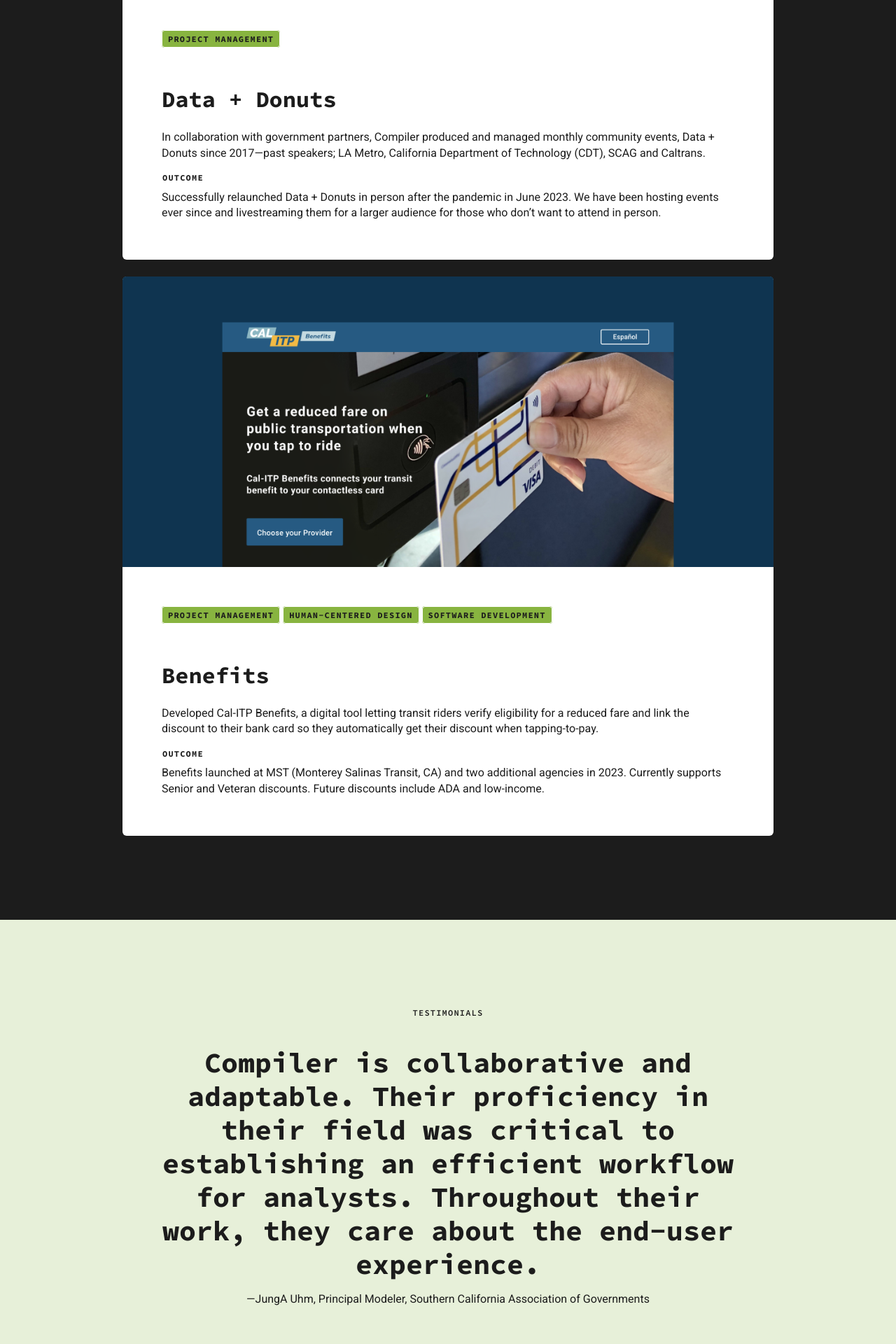
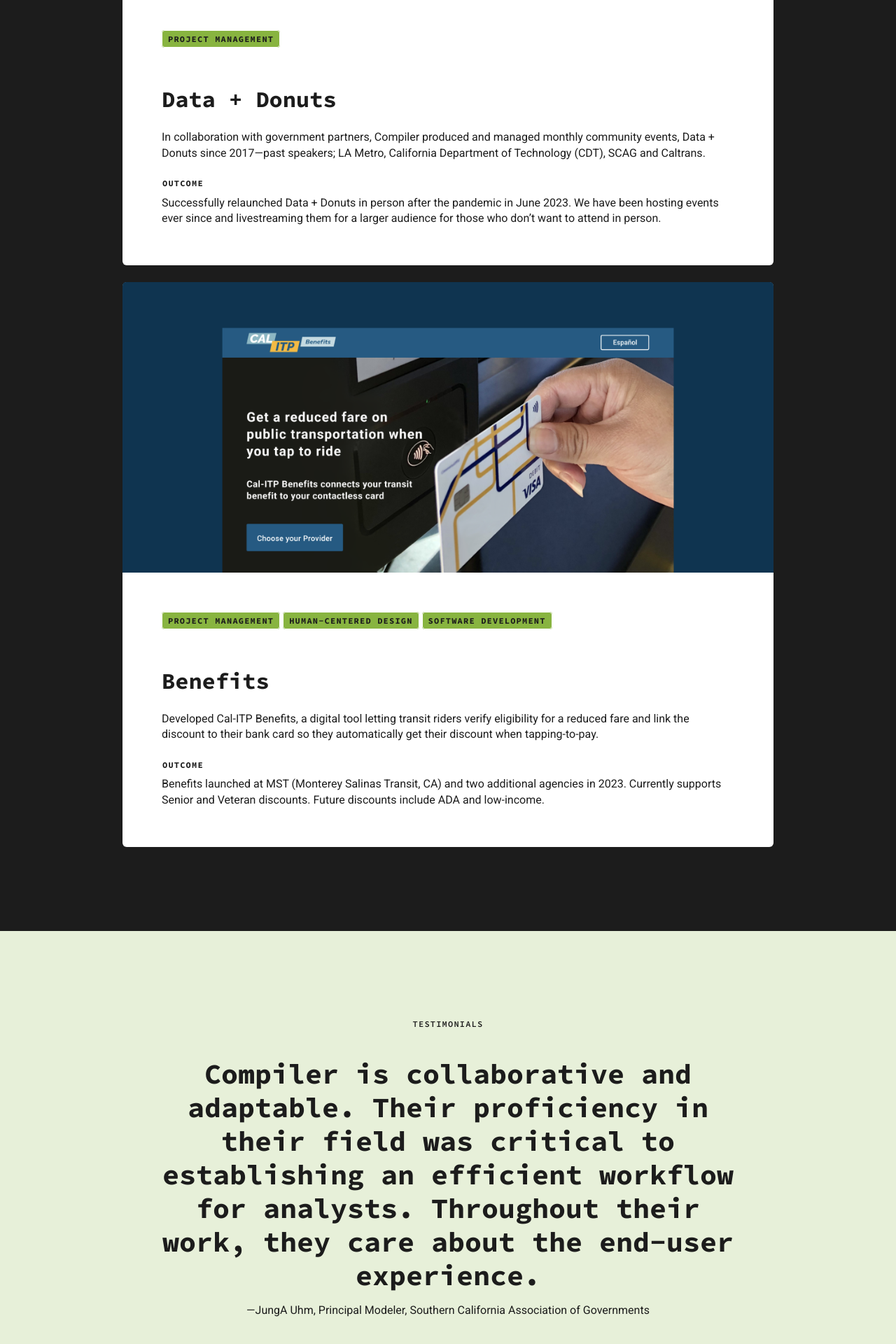
Before and after one commit to compilerla/compiler.la, a Jekyll site: the page built from src/our-work.html, in a window 1280 px wide. Shown: the part 3136-5056 px from the top of the page at 70% size. Built offline with Jekyll 4.4.1, drawn with Linux system fonts in a browser that asks for light colours.

Commit message:
style: spacing under card description for image cards
smaller screens: 32px
larger screens: 24px

```diff
--- a/src/our-work.html
+++ b/src/our-work.html
@@ -131,7 +131,7 @@
               </div>
               {% endif %}
               <h3 class="card-title fw-boldest pt-5 mt-3 mb-4 mt-lg-2">{{ featured_work.title }}</h3>
-              <p class="card-text">{{ featured_work.description }}</p>
+              <p class="card-text pb-2 mb-4 pb-lg-0">{{ featured_work.description }}</p>
 
               <h4 class="pill fs-8 p-0 text-dark fw-boldest">Outcome</h4>
               <p class="card-text">{{ featured_work.outcome }}</p>
```
